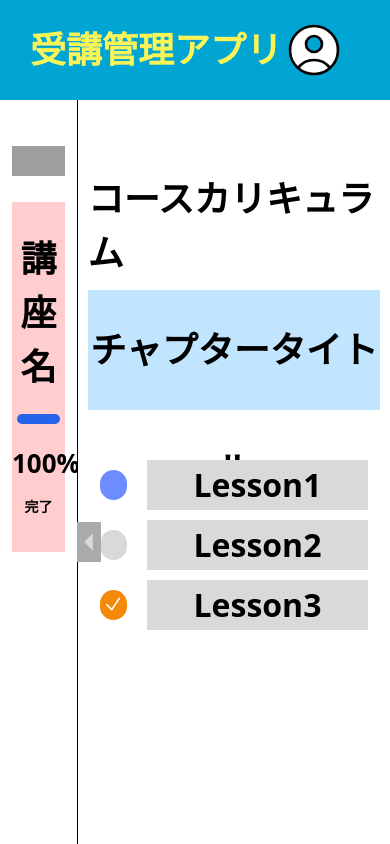
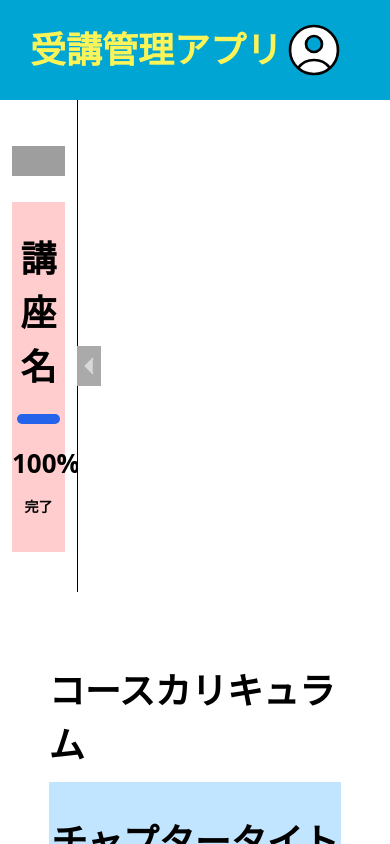
Before and after one commit to yukihiroLaravel/juko_next, a Next.js app: page /course in a window 390 px wide. Shown: the top 844 px of the page. Built offline with nearby package versions, Linux system fonts and the light colour scheme; no server answers; grey boxes are pictures that could not be loaded.

Commit message:
タブレット以上でフレックスにするように修正。

```diff
--- a/pages/course.tsx
+++ b/pages/course.tsx
@@ -13,7 +13,7 @@ const Courses: NextPage = () => {
   return (
     <>
       <Header />
-      <div className="flex">
+      <div className="md:flex">
         {isShowedSideBar ? (
           <SideBar>
             <ul className="mt-[30px]">
```
